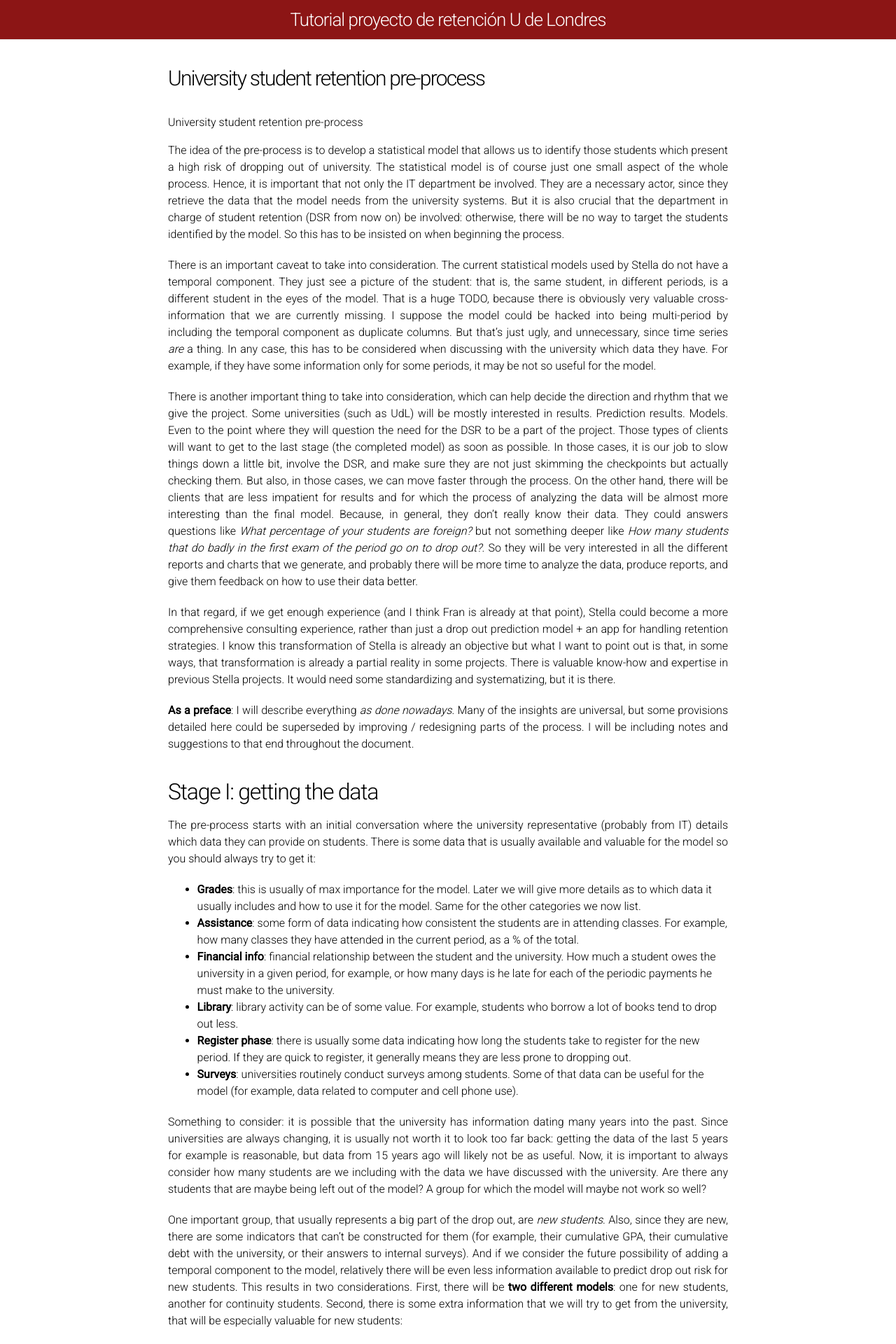
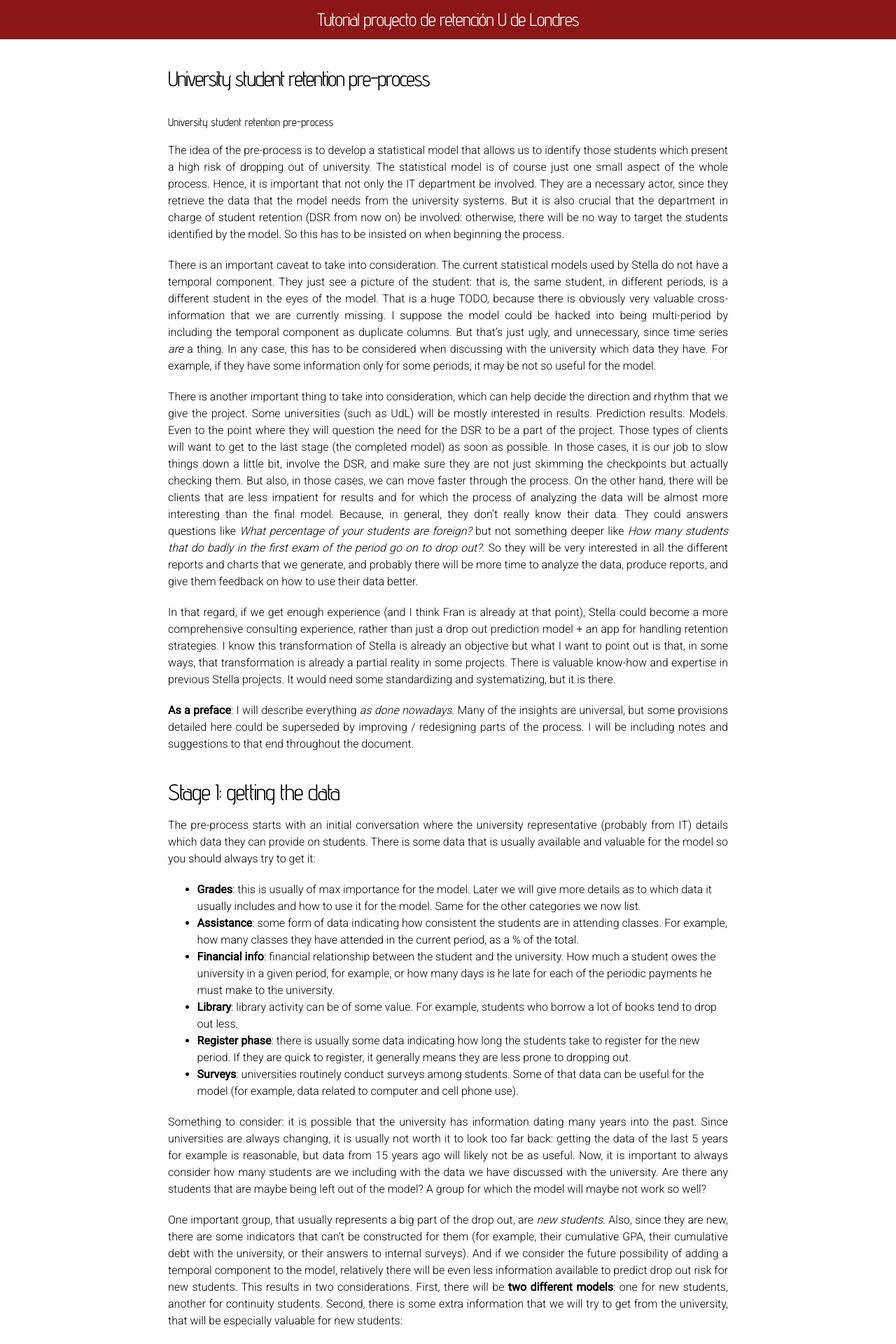
Before and after one commit to lacrendic/stella_docs, a Jekyll site: the page built from index.md, in a window 1280 px wide. Shown: the top 1920 px of the page at 70% size. Built offline with Jekyll 4.4.1, drawn with Linux system fonts in a browser that asks for light colours; our own code applies the rules of GitHub Pages for plain Markdown files.

Commit message:
Update main.css

```diff
--- a/css/main.css
+++ b/css/main.css
@@ -19,9 +19,9 @@ body {
   background-color: #fdfdfd;
 }
 
-h1, h2, h3, h4, h5, h6 { font-size: 100%; font-weight: 400; }
+h1, h2, h3, h4, h5, h6 { font-size: 100%; font-weight: 400; font-family: 'Advent Pro';}
 
-a         { color: #2a7ae2; text-decoration: none; }
+a         { color: #2a7ae2; text-decoration: none; font-family: 'Advent Pro';}
 a:hover   { color: #000; text-decoration: underline; }
 a:visited { color: #205caa; }
 
```
